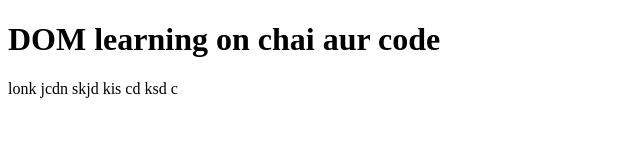
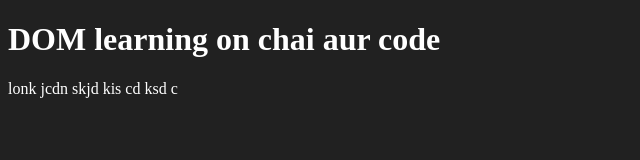
Before and after one commit to shubhamrajput12/javascript, a plain HTML site: page 06_dom/01_one.html in a window 1280 px wide. Shown: the whole page, without its empty margins (0-640 px from the left). Drawn offline with Linux system fonts and the light colour scheme.

Commit message:
dom basic

```diff
--- a/06_dom/01_one.html
+++ b/06_dom/01_one.html
@@ -4,10 +4,16 @@
     <meta charset="UTF-8">
     <meta name="viewport" content="width=device-width, initial-scale=1.0">
     <title>DOM learning</title>
+    <style>
+        .bg-black{
+            background-color: #212121;
+            color: #fff;
+        }
+    </style>
 </head>
-<body>
-    <div class="bg-black">
-        <h1 class="heading">DOM learning on chai aur code</h1>
+<body class="bg-black">
+    <div>
+        <h1 id="tittle" class="heading">DOM learning on chai aur code</h1>
         <p>lonk jcdn  skjd kis cd ksd c</p>
     </div>
 </body>
```
